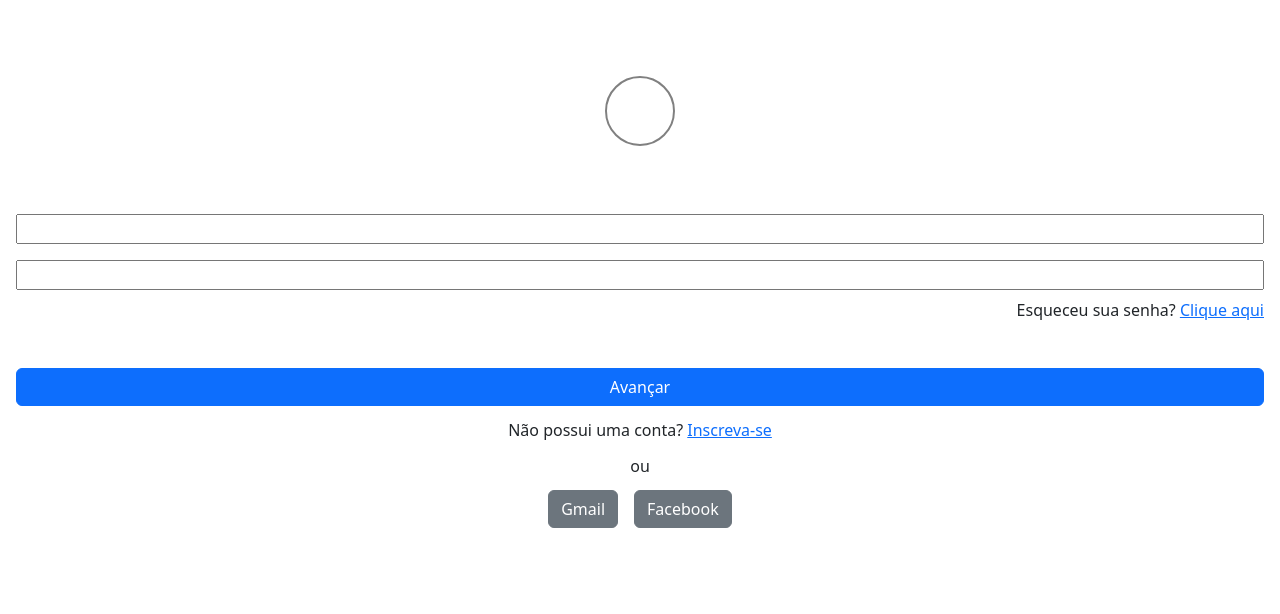
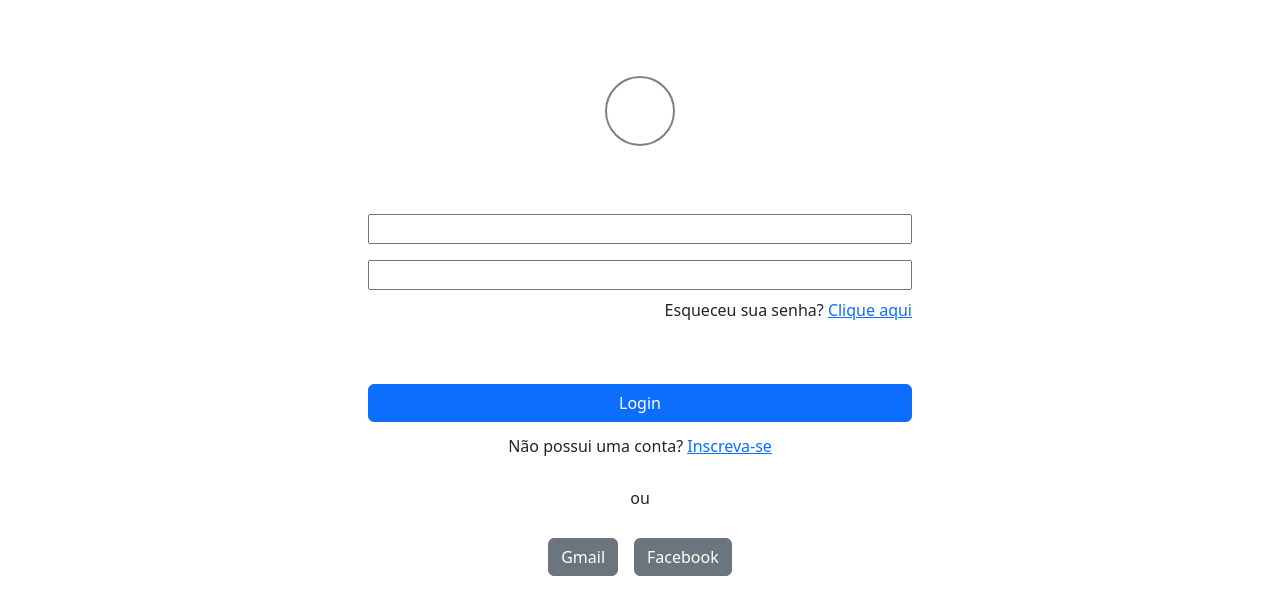
Before and after one commit to helenrocha19/geek-verse, a website: page login.html in a window 1280 px wide. Drawn offline with nearby package versions, Linux system fonts and the light colour scheme.

Commit message:
ajustes no login

```diff
--- a/css/login.css
+++ b/css/login.css
@@ -1,3 +1,6 @@
+.container {
+  max-width: 600px !important;
+}
 .center {
   display: flex;
   justify-content: center;
@@ -6,10 +9,6 @@
 }
 .espacamento {
   margin: 8px 0;
-}
-.bacaxi {
-  border: 2px solid red;
-
 }
 .logo {
   height: 70px;
--- a/login.html
+++ b/login.html
@@ -11,20 +11,21 @@
     />
   </head>
   <body>
+    <div class="container">
       <section class="center">
         <div class="logo"></div>
         <input class="espacamento" type="text" name="email" id="email" />
         <input class="espacamento" type="text" name="senha" id="senha" />
-      <span class="senha"> Esqueceu sua senha? <a href="link">Clique aqui</a></span>
-
-      <button type="button" class="btn btn-primary mt-46" onclick="irParaInicio()">Avançar</button>
-      <span class="inscreva-se"> Não possui uma conta? <a href="link">Inscreva-se</a></span>
-      <span class="ou"> ou </span>
+        <p class="senha"> Esqueceu sua senha? <a href="link">Clique aqui</a></p>
+        <button type="button" class="btn btn-primary mt-46" onclick="irParaInicio()">Login</button>
+        <p class="inscreva-se"> Não possui uma conta? <a href="link">Inscreva-se</a></p>
+        <p class="ou"> ou </p>
         <div class="login-redes">
           <button type="button" class="btn btn-secondary mr-12 ">Gmail</button>
           <button type="button" class="btn btn-secondary">Facebook</button>
         </div>
       </section><!--NÃO ULTTAPASSAR-->
+    </div>
     <script src="./node_modules/bootstrap/dist/js/bootstrap.bundle.min.js"></script>
 
     <script>
```
Lines whose indentation alone changed are shown as unchanged.
